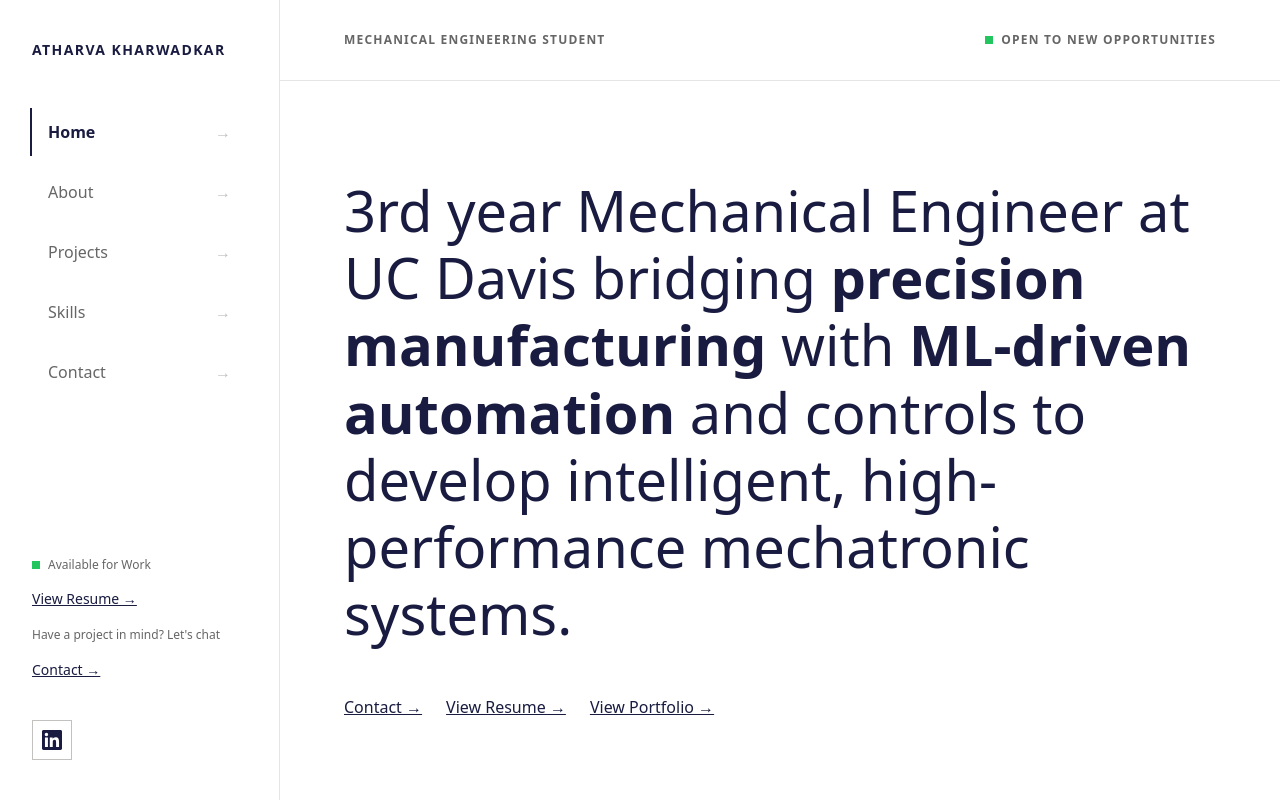
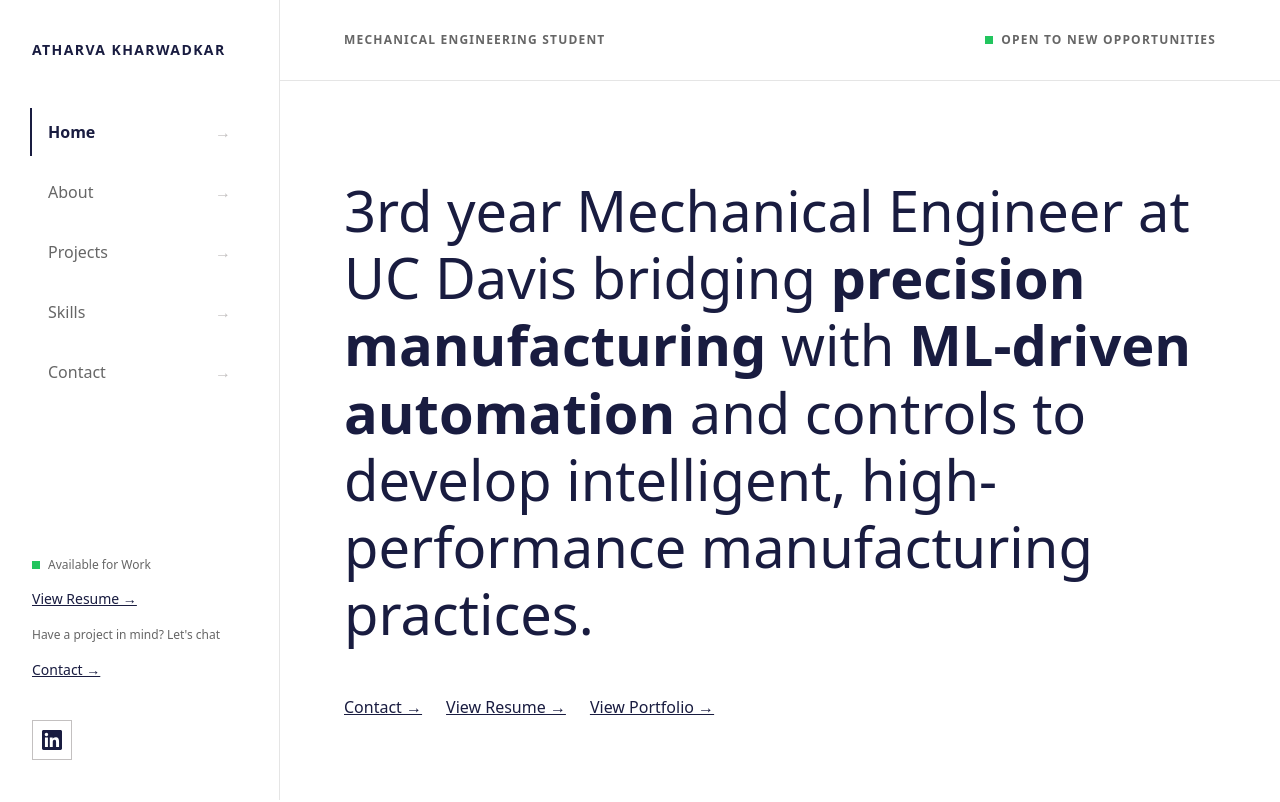
Before and after one commit to jasonpeng7/akportfolio, a Next.js app: page / in a window 1280 px wide. Shown: the top 802 px of the page. Built offline with nearby package versions, Linux system fonts and the light colour scheme.

Commit message:
Fix typo in description from 'mechatronic' to 'manufacturing'

```diff
--- a/src/app/page.tsx
+++ b/src/app/page.tsx
@@ -51,7 +51,7 @@ export default function Home() {
                   <span className="font-bold">precision manufacturing</span>{" "}
                   with <span className="font-bold">ML-driven automation</span>{" "}
                   and controls to develop intelligent, high-performance
-                  mechatronic systems.
+                  manufacturing practices.
                 </span>
               </h1>
 
```
